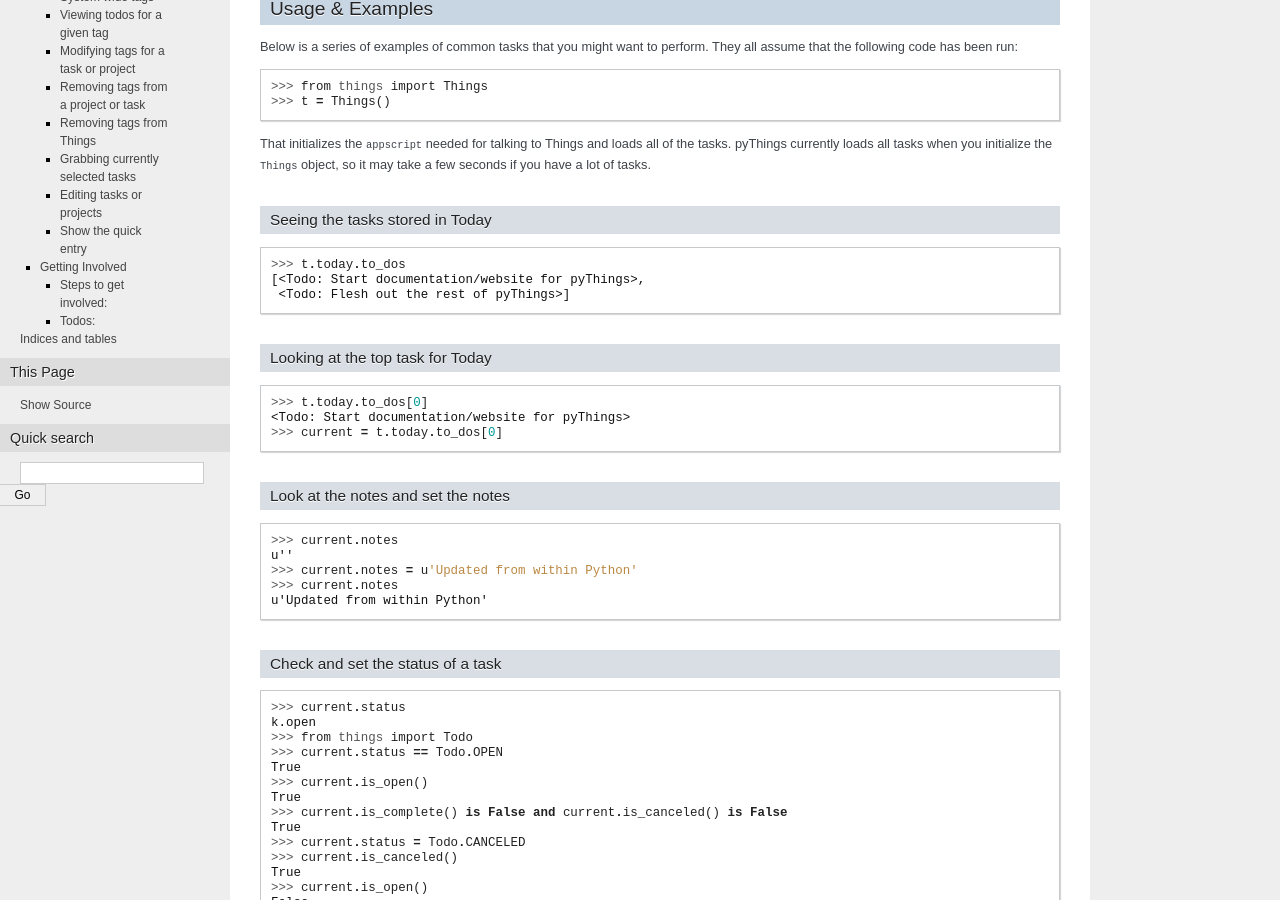
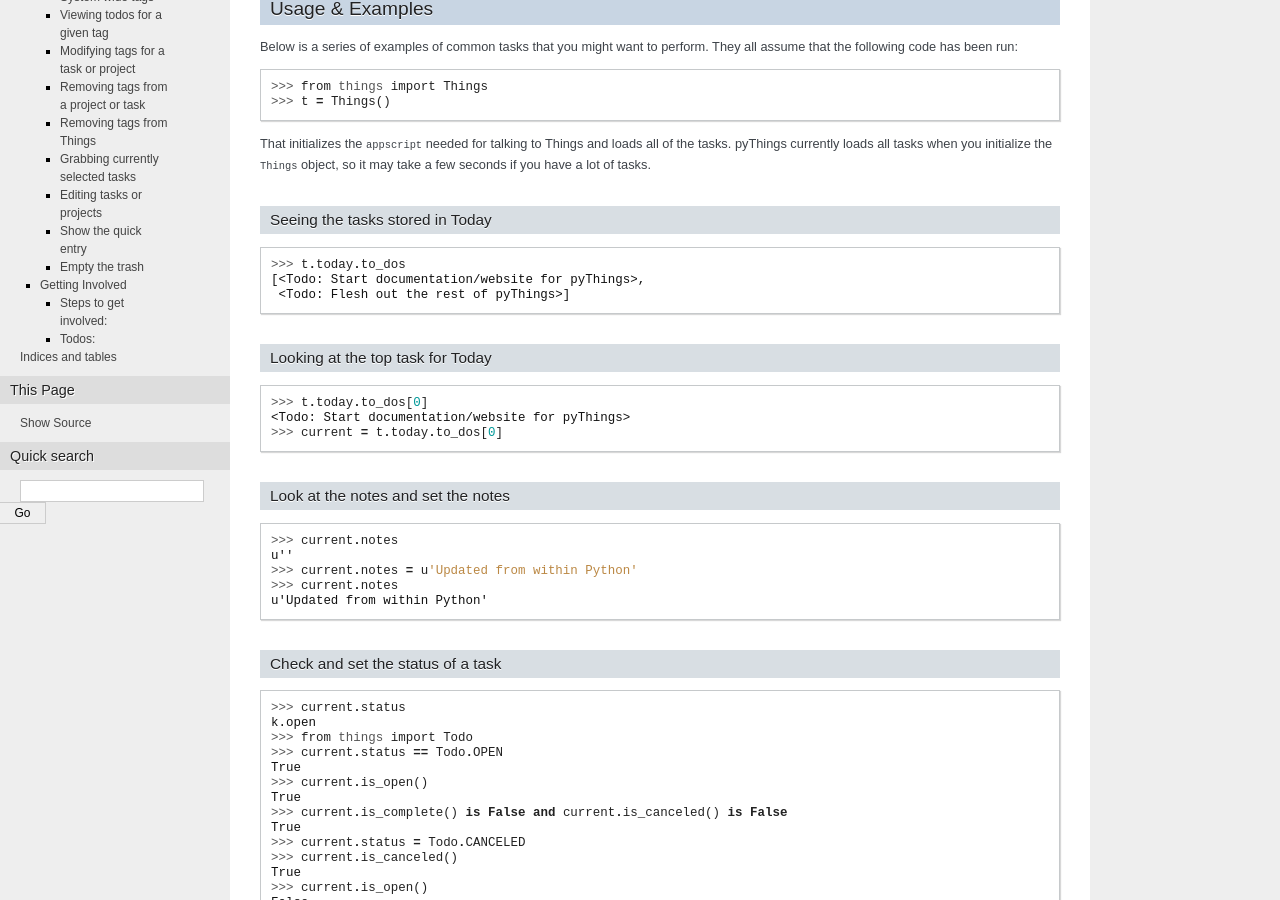
Before and after one commit to tswicegood/pyThings, a Sphinx documentation site: the page built from docs/index.rst, in a window 1280 px wide and 900 px high, scrolled down 354 px. Built offline with Sphinx 7.4.7, drawn with Linux system fonts in a browser that asks for light colours; some of the changed text lies outside the part shown.

Commit message:
add empty_trash()

```diff
--- a/docs/index.rst
+++ b/docs/index.rst
@@ -219,6 +219,15 @@
 *Note*: This purposely does not implement autofill as there is a bug inside
 Spaces that causes your keyboard to freeze up.
 
+
+Empty the trash
+""""
+
+::
+
+    >>> t.empty_trash()
+
+
 Getting Involved
 -------
 
--- a/things/__init__.py
+++ b/things/__init__.py
@@ -281,6 +281,9 @@
     def show_quick_entry(self, **kwargs):
         return self.raw.show_quick_entry_panel(with_properties=build_properties(**kwargs))
 
+    def empty_trash(self):
+        return self.raw.empty_trash()
+
 
 def build_properties(**kwargs):
     return dict([(getattr(appscript.k, key), value) for key, value in kwargs.items()])
```
